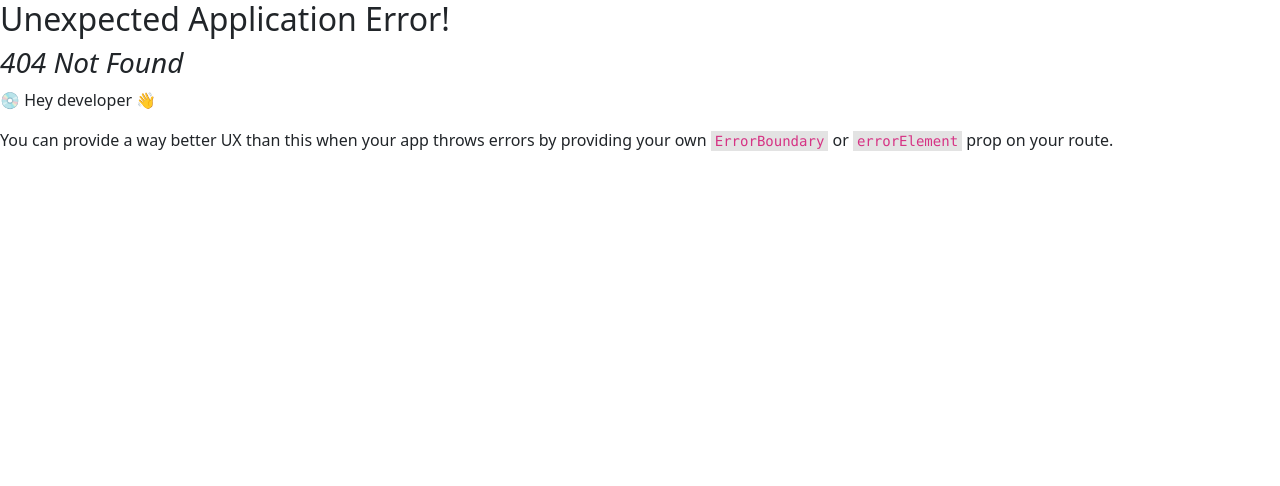
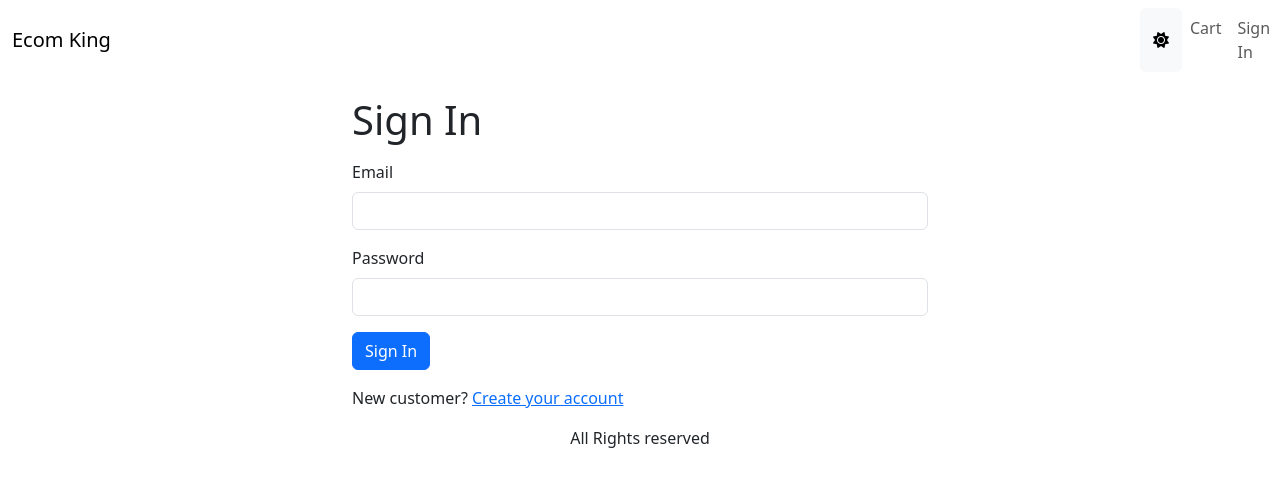
Before and after one commit to Yash1234964/EcomKing, a React (Vite) app in the folder frontend/: page /signin in a window 1280 px wide. Before the commit this address had no page. Shown: the top 486 px of the page. Built offline with nearby package versions, Linux system fonts and the light colour scheme.

Commit message:
sign in page created

```diff
--- a/frontend/src/App.tsx
+++ b/frontend/src/App.tsx
@@ -1,66 +1,97 @@
 /* eslint-disable @typescript-eslint/no-unused-vars */
-import { Navbar,Container,NavbarBrand,Nav,Row,Col, Button, Badge } from 'react-bootstrap'
-import { Link, Outlet } from 'react-router-dom'
-import { useContext, useEffect } from 'react';
-import { Store } from './Store';
-import { ToastContainer } from 'react-toastify'
-import 'react-toastify/dist/ReactToastify.css'
-import { LinkContainer } from 'react-router-bootstrap';
+import {
+  Navbar,
+  Container,
+  NavbarBrand,
+  Nav,
+  Button,
+  Badge,
+  NavDropdown,
+} from "react-bootstrap";
+import { Link, Outlet } from "react-router-dom";
+import { useContext, useEffect } from "react";
+import { Store } from "./Store";
+import { ToastContainer } from "react-toastify";
+import "react-toastify/dist/ReactToastify.css";
+import { LinkContainer } from "react-router-bootstrap";
 
 function App() {
-
-  const {state:{mode,cart} , dispatch} = useContext(Store);
+  const {
+    state: { mode, cart, userInfo },
+    dispatch,
+  } = useContext(Store);
 
   useEffect(() => {
-     document.body.setAttribute('data-bs-theme',mode)
-  },[mode])
+    document.body.setAttribute("data-bs-theme", mode);
+  }, [mode]);
 
   const switchModeHandler = () => {
-    dispatch({type:'SWITCH_MODE'})
-  }
+    dispatch({ type: "SWITCH_MODE" });
+  };
+
+  const signoutHandler = () => {
+    dispatch({ type: "USER_SIGNOUT" });
+    localStorage.removeItem("userInfo");
+    localStorage.removeItem("cartItems");
+    localStorage.removeItem("shippingAddress");
+    localStorage.removeItem("paymentMethod");
+    window.location.href = "/signin";
+  };
 
   return (
     <>
-    <div className='d-flex flex-column h-full vh-100'>
-      <ToastContainer position='bottom-center' limit={1}/>
+      <div className="d-flex flex-column h-full vh-100">
+        <ToastContainer position="bottom-center" limit={1} />
         <header>
-        <Navbar  expand="lg">
+          <Navbar expand="lg">
             <Container>
-            <LinkContainer to={'/'}>
+              <LinkContainer to={"/"}>
                 <NavbarBrand>Ecom King</NavbarBrand>
               </LinkContainer>
-
             </Container>
             <Nav>
-            <Button variant={mode} onClick = {switchModeHandler} >
-              <i className={mode=== 'light'?'fa fa-sun' : 'fa fa-moon'} > </i>
+              <Button variant={mode} onClick={switchModeHandler}>
+                <i className={mode === "light" ? "fa fa-sun" : "fa fa-moon"}>
+                  {" "}
+                </i>
               </Button>
-            <Link to='/cart' className="nav-link">
+              <Link to="/cart" className="nav-link">
                 Cart
-              {cart.cartItems.length > 0 && (<Badge pill bg='danger'>
-                        {cart.cartItems.reduce((a,c) => a + c.quantity,0)}
-              </Badge>)}
+                {cart.cartItems.length > 0 && (
+                  <Badge pill bg="danger">
+                    {cart.cartItems.reduce((a, c) => a + c.quantity, 0)}
+                  </Badge>
+                )}
               </Link>
-            <a href='/login' className="nav-link">Sign In</a>
+              {userInfo ? (
+                <NavDropdown title={userInfo.name} id="basic-nav-dropdown">
+                  <Link
+                    className="dropdown-item"
+                    to="#signout"
+                    onClick={signoutHandler}
+                  >
+                    Sign Out
+                  </Link>
+                </NavDropdown>
+              ) : (
+                <Link className="nav-link" to="/signin">
+                  Sign In
+                </Link>
+              )}
             </Nav>
           </Navbar>
         </header>
         <main>
           <Container className="mt-3">
-
-        <Outlet/>
-
-
+            <Outlet />
           </Container>
         </main>
         <footer>
-        <div className="text-center" >
-          All Rights reserved
-        </div>
+          <div className="text-center">All Rights reserved</div>
         </footer>
       </div>
     </>
-  )
+  );
 }
 
-export default App
+export default App;
--- a/frontend/src/Store.tsx
+++ b/frontend/src/Store.tsx
@@ -1,13 +1,19 @@
 /* eslint-disable no-case-declarations */
 import React from "react";
 import { Cart, CartItem } from "./types/Cart";
+import { UserInfo } from "./types/UserInfo";
 
 type AppState = {
   mode: string;
   cart: Cart;
+  userInfo?: UserInfo;
 };
 
 const initialState: AppState = {
+  userInfo: localStorage.getItem("userInfo")
+    ? JSON.parse(localStorage.getItem("userInfo")!)
+    : null,
+
   mode: localStorage.getItem("mode")
     ? localStorage.getItem("mode")!
     : window.matchMedia &&
@@ -35,7 +41,9 @@
 type Action =
   | { type: "SWITCH_MODE" }
   | { type: "CART_ADD_ITEM"; payload: CartItem }
-  | { type: "CART_REMOVE_ITEM"; payload: CartItem };
+  | { type: "CART_REMOVE_ITEM"; payload: CartItem }
+  | { type: "USER_SIGNIN"; payload: UserInfo }
+  | { type: "USER_SIGNOUT" };
 
 function reducer(state: AppState, action: Action): AppState {
   switch (action.type) {
@@ -65,6 +73,32 @@
       return { ...state, cart: { ...state.cart, cartItems } };
     }
 
+    case "USER_SIGNIN":
+      return { ...state, userInfo: action.payload };
+    case "USER_SIGNOUT":
+      return {
+        mode:
+          window.matchMedia &&
+          window.matchMedia("(prefers-color-scheme: dark)").matches
+            ? "dark"
+            : "light",
+        cart: {
+          cartItems: [],
+          paymentMethod: "PayPal",
+          shippingAddress: {
+            fullName: "",
+            address: "",
+            postalCode: "",
+            city: "",
+            country: "",
+          },
+          itemsPrice: 0,
+          shippingPrice: 0,
+          taxPrice: 0,
+          totalPrice: 0,
+        },
+      };
+
     default:
       return state;
   }
--- /dev/null
+++ b/frontend/src/hooks/userHooks.ts
@@ -0,0 +1,21 @@
+import { useMutation } from '@tanstack/react-query'
+import { UserInfo } from '../types/UserInfo'
+import apiClient from '../types/apiClient'
+
+
+export const useSigninMutation = () =>
+  useMutation({
+    mutationFn: async ({
+      email,
+      password,
+    }: {
+      email: string
+      password: string
+    }) =>
+      (
+        await apiClient.post<UserInfo>(`api/users/signin`, {
+          email,
+          password,
+        })
+      ).data,
+  })
--- a/frontend/src/index.css
+++ b/frontend/src/index.css
@@ -30,3 +30,7 @@
 img.thumbnail{
   height:80px
 }
+
+.small-container {
+  max-width: 600px;
+}
--- a/frontend/src/main.tsx
+++ b/frontend/src/main.tsx
@@ -1,49 +1,49 @@
 /* eslint-disable @typescript-eslint/no-unused-vars */
-import React from 'react'
-import ReactDOM from 'react-dom/client'
-import App from './App.tsx'
-import 'bootstrap/dist/css/bootstrap.min.css'
-import './index.css'
+import React from "react";
+import ReactDOM from "react-dom/client";
+import App from "./App.tsx";
+import "bootstrap/dist/css/bootstrap.min.css";
+import "./index.css";
 import {
   createBrowserRouter,
   createRoutesFromElements,
   Route,
   RouterProvider,
 } from "react-router-dom";
-import {HelmetProvider} from 'react-helmet-async'
-import HomePage from './pages/HomePage.tsx'
-import ProductPage from './pages/ProductPage.tsx'
-import axios from 'axios'
-import { QueryClient, QueryClientProvider } from '@tanstack/react-query'
-import { ReactQueryDevtools } from '@tanstack/react-query-devtools'
-import { StoreProvider } from './Store.tsx'
-import CartPage from './pages/CartPage.tsx'
-
-
+import { HelmetProvider } from "react-helmet-async";
+import HomePage from "./pages/HomePage.tsx";
+import ProductPage from "./pages/ProductPage.tsx";
+import axios from "axios";
+import { QueryClient, QueryClientProvider } from "@tanstack/react-query";
+import { ReactQueryDevtools } from "@tanstack/react-query-devtools";
+import { StoreProvider } from "./Store.tsx";
+import CartPage from "./pages/CartPage.tsx";
+import SigninPage from "./pages/SigninPage.tsx";
 
 const router = createBrowserRouter(
   createRoutesFromElements(
     <Route path="/" element={<App />}>
-      <Route index={true} element={<HomePage/>}/>
+      <Route index={true} element={<HomePage />} />
       <Route path="product/:slug" element={<ProductPage />} />
-      <Route path="cart" element={<CartPage/>} />
+      <Route path="cart" element={<CartPage />} />
+      <Route path="signin" element={<SigninPage />} />
       {/* <Route path="dashboard" element={<Dashboard />} /> */}
       {/* ... etc. */}
     </Route>
   )
 );
 
-const queryClient= new QueryClient();
+const queryClient = new QueryClient();
 
-ReactDOM.createRoot(document.getElementById('root')!).render(
+ReactDOM.createRoot(document.getElementById("root")!).render(
   <React.StrictMode>
     <StoreProvider>
-    <HelmetProvider>
-    <QueryClientProvider client = {queryClient}>
-    <RouterProvider router ={router}></RouterProvider>
-    <ReactQueryDevtools initialIsOpen={false}></ReactQueryDevtools>
-    </QueryClientProvider>
-    </HelmetProvider>
+      <HelmetProvider>
+        <QueryClientProvider client={queryClient}>
+          <RouterProvider router={router}></RouterProvider>
+          <ReactQueryDevtools initialIsOpen={false}></ReactQueryDevtools>
+        </QueryClientProvider>
+      </HelmetProvider>
     </StoreProvider>
-  </React.StrictMode>,
-)
+  </React.StrictMode>
+);
--- /dev/null
+++ b/frontend/src/pages/SigninPage.tsx
@@ -0,0 +1,83 @@
+import { useContext, useEffect, useState } from "react";
+import { Button, Container, Form } from "react-bootstrap";
+import { Helmet } from "react-helmet-async";
+import { Link, useLocation, useNavigate } from "react-router-dom";
+import { toast } from "react-toastify";
+import LoadingBox from "../components/LoadingBox";
+import { useSigninMutation } from "../hooks/userHooks";
+import { Store } from "../Store";
+import { ApiError } from "../types/ApiError";
+import { getError } from "../utils";
+
+export default function SigninPage() {
+  const navigate = useNavigate();
+  const { search } = useLocation();
+  const redirectInUrl = new URLSearchParams(search).get("redirect");
+  const redirect = redirectInUrl ? redirectInUrl : "/";
+
+  const [email, setEmail] = useState("");
+  const [password, setPassword] = useState("");
+
+  const { state, dispatch } = useContext(Store);
+  const { userInfo } = state;
+
+  const { mutateAsync: signin, isLoading } = useSigninMutation();
+
+  const submitHandler = async (e: React.SyntheticEvent) => {
+    e.preventDefault();
+    try {
+      const data = await signin({
+        email,
+        password,
+      });
+      dispatch({ type: "USER_SIGNIN", payload: data });
+      localStorage.setItem("userInfo", JSON.stringify(data));
+      navigate(redirect);
+    } catch (err) {
+      toast.error(getError(err as ApiError));
+    }
+  };
+
+  useEffect(() => {
+    if (userInfo) {
+      navigate(redirect);
+    }
+  }, [navigate, redirect, userInfo]);
+
+  return (
+    <Container className="small-container">
+      <Helmet>
+        <title>Sign In</title>
+      </Helmet>
+      <h1 className="my-3">Sign In</h1>
+      <Form onSubmit={submitHandler}>
+        <Form.Group className="mb-3" controlId="email">
+          <Form.Label>Email</Form.Label>
+          <Form.Control
+            type="email"
+            required
+            onChange={(e) => setEmail(e.target.value)}
+          />
+        </Form.Group>
+        <Form.Group className="mb-3" controlId="password">
+          <Form.Label>Password</Form.Label>
+          <Form.Control
+            type="password"
+            required
+            onChange={(e) => setPassword(e.target.value)}
+          />
+        </Form.Group>
+        <div className="mb-3">
+          <Button disabled={isLoading} type="submit">
+            Sign In
+          </Button>
+          {isLoading && <LoadingBox />}
+        </div>
+        <div className="mb-3">
+          New customer?{" "}
+          <Link to={`/signup?redirect=${redirect}`}>Create your account</Link>
+        </div>
+      </Form>
+    </Container>
+  );
+}
--- /dev/null
+++ b/frontend/src/types/UserInfo.ts
@@ -0,0 +1,6 @@
+export type UserInfo = {
+    name: string
+    email: string
+    token: string
+    isAdmin: boolean
+  }
```
Also changed, not shown: frontend/src/pages/CartPage.tsx (+28 -25 lines). Lines whose indentation alone changed are shown as unchanged.
